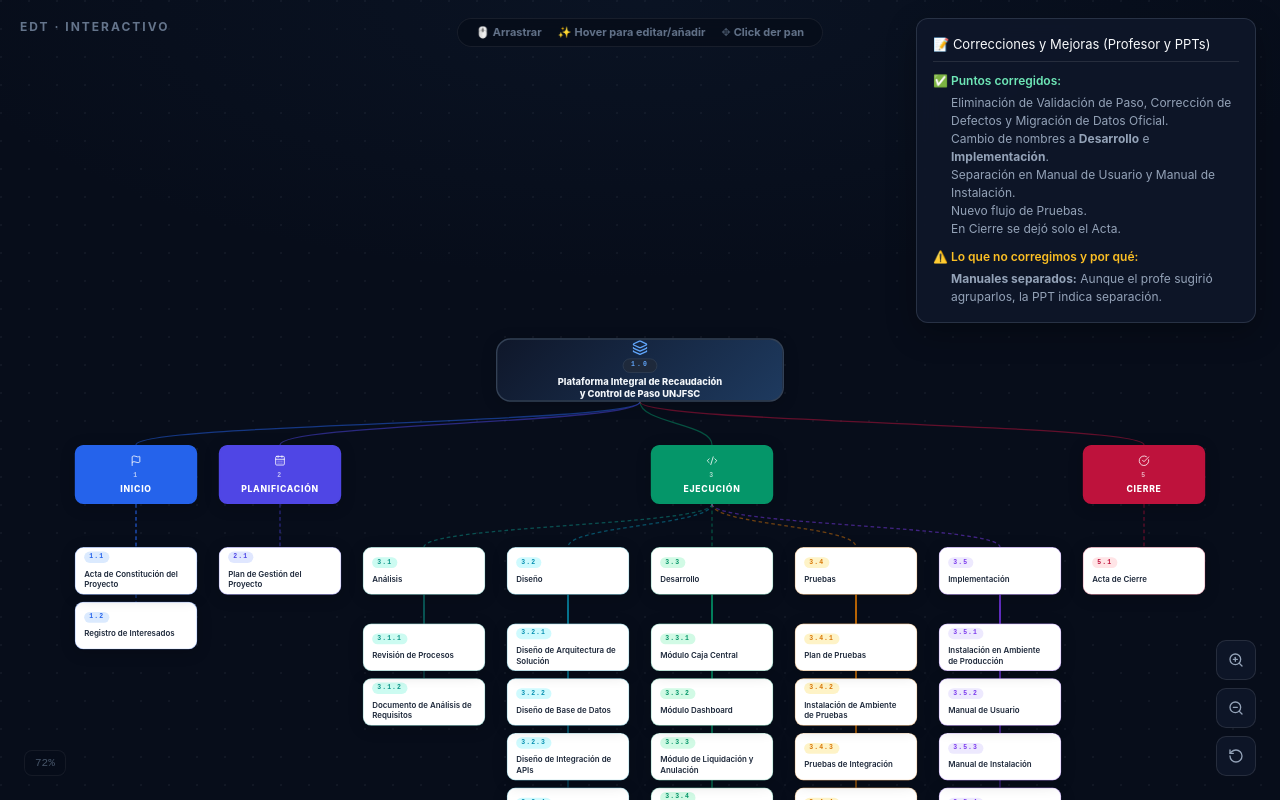
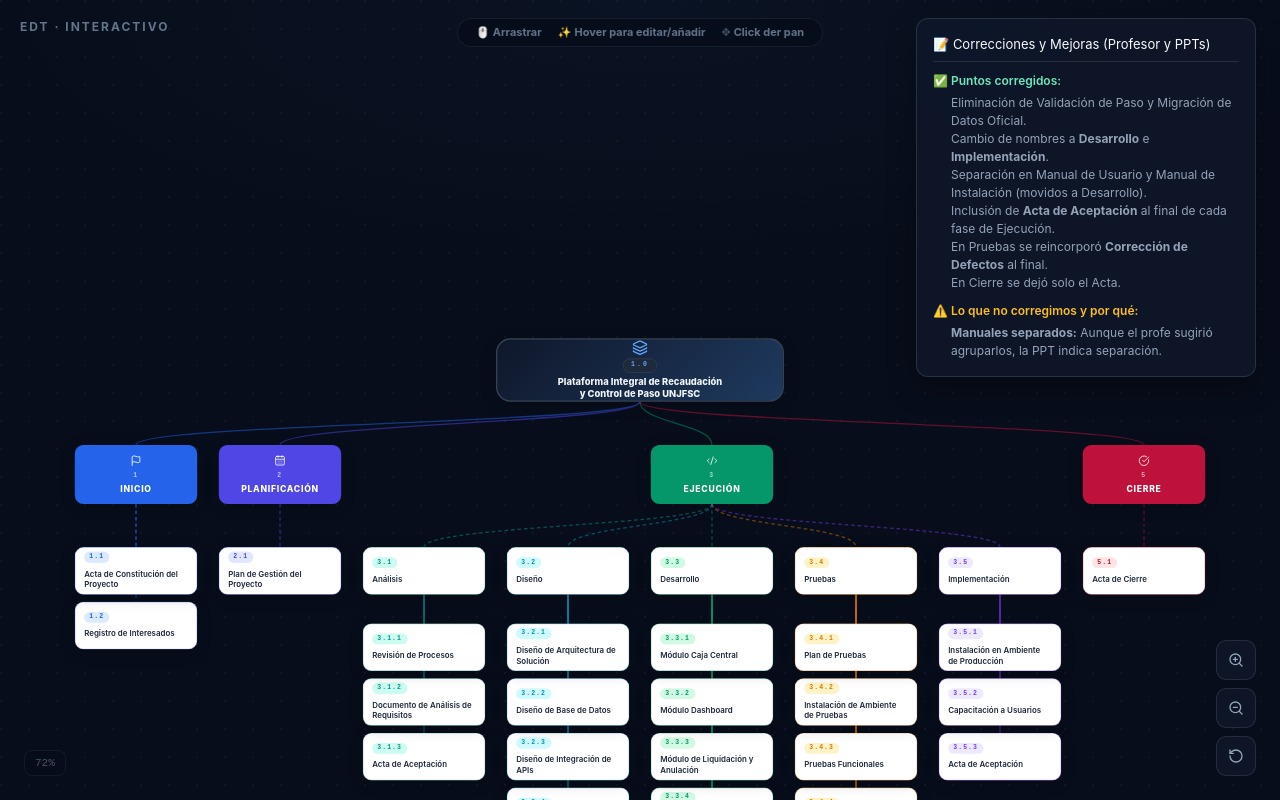
Before and after one commit to CermeGod/Trabajos-de-la-u, a React (Vite) app: page /edt in a window 1280 px wide. Built offline with nearby package versions, Linux system fonts and the light colour scheme.

Commit message:
Update EDT based on latest feedback

```diff
--- a/src/projects/edt-diagram/EdtDiagram.tsx
+++ b/src/projects/edt-diagram/EdtDiagram.tsx
@@ -60,7 +60,8 @@
         id: "3.1", code: "3.1", title: "Análisis", color: "#0d9488", light: "#ccfbf1", icon: <Search size={16} />,
         children: [
           { id: "3.1.1", code: "3.1.1", title: "Revisión de Procesos" },
-          { id: "3.1.2", code: "3.1.2", title: "Documento de Análisis de Requisitos" }
+          { id: "3.1.2", code: "3.1.2", title: "Documento de Análisis de Requisitos" },
+          { id: "3.1.3", code: "3.1.3", title: "Acta de Aceptación" }
         ]
       },
       {
@@ -69,7 +70,8 @@
           { id: "3.2.1", code: "3.2.1", title: "Diseño de Arquitectura de Solución" },
           { id: "3.2.2", code: "3.2.2", title: "Diseño de Base de Datos" },
           { id: "3.2.3", code: "3.2.3", title: "Diseño de Integración de APIs" },
-          { id: "3.2.4", code: "3.2.4", title: "Diseño de Pantallas" }
+          { id: "3.2.4", code: "3.2.4", title: "Diseño de Pantallas" },
+          { id: "3.2.5", code: "3.2.5", title: "Acta de Aceptación" }
         ]
       },
       {
@@ -79,7 +81,11 @@
           { id: "3.3.2", code: "3.3.2", title: "Módulo Dashboard" },
           { id: "3.3.3", code: "3.3.3", title: "Módulo de Liquidación y Anulación" },
           { id: "3.3.4", code: "3.3.4", title: "Desarrollo de APIs de Integración" },
-          { id: "3.3.5", code: "3.3.5", title: "Desarrollo de APIs de Pasarela de Pagos" }
+          { id: "3.3.5", code: "3.3.5", title: "Desarrollo de APIs de Pasarela de Pagos" },
+          { id: "3.3.6", code: "3.3.6", title: "Pruebas Integrales" },
+          { id: "3.3.7", code: "3.3.7", title: "Manual de Usuario", tooltip: "como se muestra en el edt del AV de la semana 2 unidad 1" },
+          { id: "3.3.8", code: "3.3.8", title: "Manual de Instalación", tooltip: "como se muestra en el edt del AV de la semana 2 unidad 1" },
+          { id: "3.3.9", code: "3.3.9", title: "Acta de Aceptación" }
         ]
       },
       {
@@ -87,18 +93,18 @@
         children: [
           { id: "3.4.1", code: "3.4.1", title: "Plan de Pruebas" },
           { id: "3.4.2", code: "3.4.2", title: "Instalación de Ambiente de Pruebas" },
-          { id: "3.4.3", code: "3.4.3", title: "Pruebas de Integración" },
-          { id: "3.4.4", code: "3.4.4", title: "Pruebas Funcionales" },
-          { id: "3.4.5", code: "3.4.5", title: "Pruebas no Funcionales" }
+          { id: "3.4.3", code: "3.4.3", title: "Pruebas Funcionales" },
+          { id: "3.4.4", code: "3.4.4", title: "Pruebas no Funcionales" },
+          { id: "3.4.5", code: "3.4.5", title: "Corrección de Defectos" },
+          { id: "3.4.6", code: "3.4.6", title: "Acta de Aceptación" }
         ]
       },
       {
         id: "3.5", code: "3.5", title: "Implementación", color: "#7c3aed", light: "#ede9fe", icon: <Rocket size={16} />,
         children: [
           { id: "3.5.1", code: "3.5.1", title: "Instalación en Ambiente de Producción" },
-          { id: "3.5.2", code: "3.5.2", title: "Manual de Usuario", tooltip: "como se muestra en el edt del AV de la semana 2 unidad 1" },
-          { id: "3.5.3", code: "3.5.3", title: "Manual de Instalación", tooltip: "como se muestra en el edt del AV de la semana 2 unidad 1" },
-          { id: "3.5.4", code: "3.5.4", title: "Capacitación a Usuarios" }
+          { id: "3.5.2", code: "3.5.2", title: "Capacitación a Usuarios" },
+          { id: "3.5.3", code: "3.5.3", title: "Acta de Aceptación" }
         ]
       }
     ]
@@ -786,10 +792,11 @@
         </h3>
         <p style={{ margin: '0 0 4px 0', color: '#6ee7b7', fontWeight: 600 }}>✅ Puntos corregidos:</p>
         <ul style={{ margin: '0 0 10px 0', paddingLeft: 18, color: '#94a3b8' }}>
-          <li>Eliminación de Validación de Paso, Corrección de Defectos y Migración de Datos Oficial.</li>
+          <li>Eliminación de Validación de Paso y Migración de Datos Oficial.</li>
           <li>Cambio de nombres a <b>Desarrollo</b> e <b>Implementación</b>.</li>
-          <li>Separación en Manual de Usuario y Manual de Instalación.</li>
-          <li>Nuevo flujo de Pruebas.</li>
+          <li>Separación en Manual de Usuario y Manual de Instalación (movidos a Desarrollo).</li>
+          <li>Inclusión de <b>Acta de Aceptación</b> al final de cada fase de Ejecución.</li>
+          <li>En Pruebas se reincorporó <b>Corrección de Defectos</b> al final.</li>
           <li>En Cierre se dejó solo el Acta.</li>
         </ul>
         <p style={{ margin: '0 0 4px 0', color: '#fbbf24', fontWeight: 600 }}>⚠️ Lo que no corregimos y por qué:</p>
```
